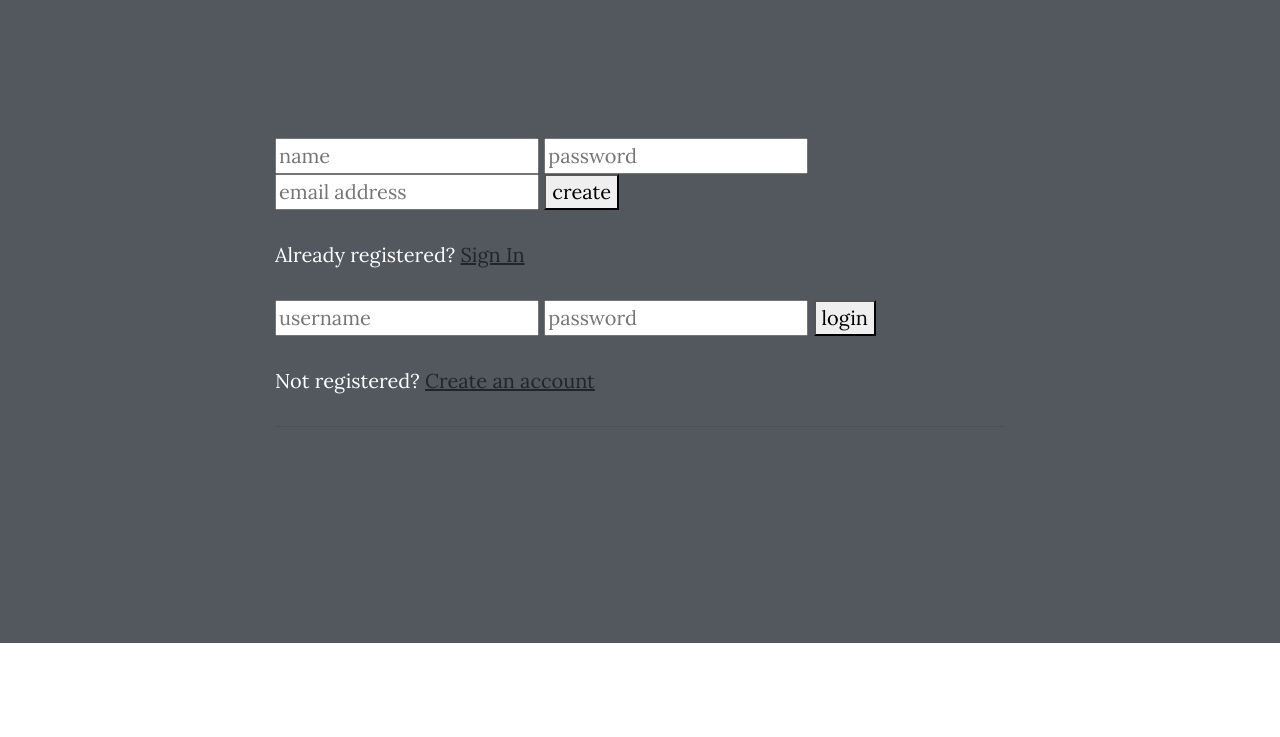
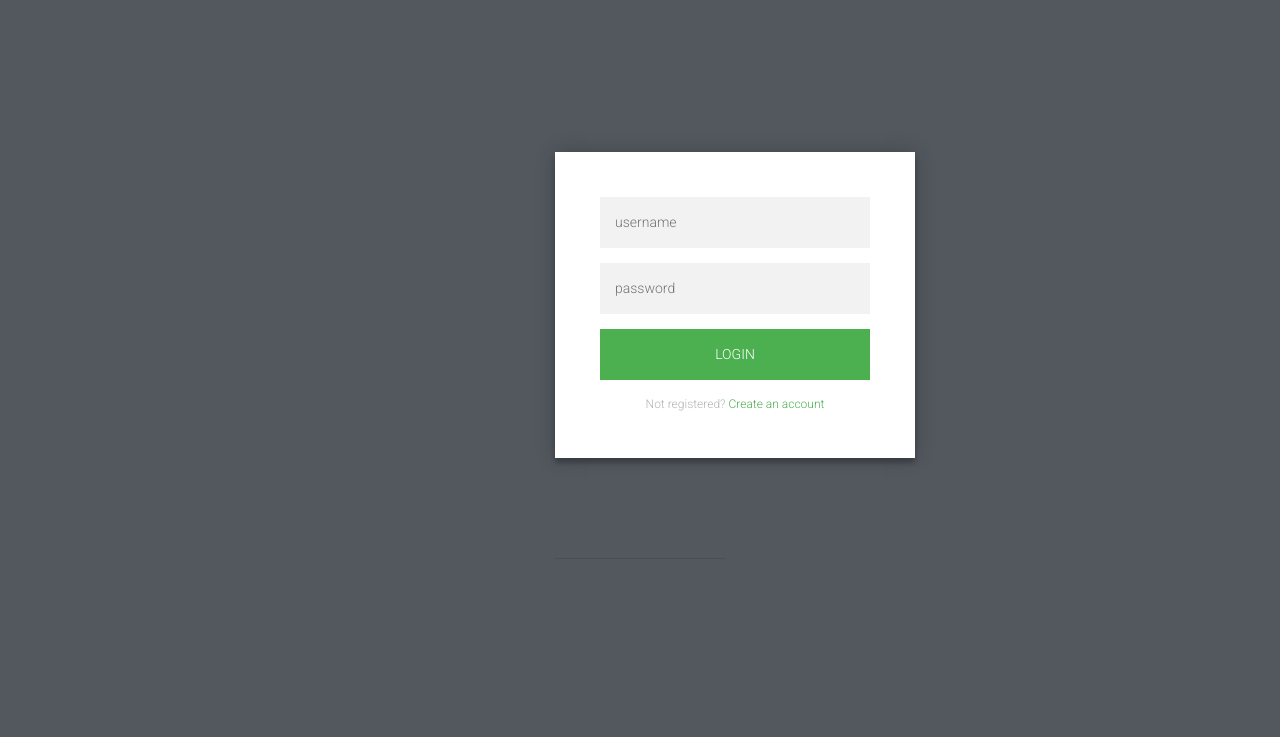
Before and after one commit to a-harhar/lsFrontEnd, a website: page post.html in a window 1280 px wide. Shown: the part 62-799 px from the top of the page. Drawn offline with nearby package versions, Linux system fonts and the light colour scheme.

Commit message:
relating css and js to html for log in page

```diff
--- a/post.html
+++ b/post.html
@@ -20,6 +20,7 @@
 
     <!-- Custom styles for this template -->
     <link href="css/clean-blog.min.css" rel="stylesheet">
+    <link rel="stylesheet" href="post.css">
 
   </head>
 
@@ -128,6 +129,7 @@
 
     <!-- Custom scripts for this template -->
     <script src="js/clean-blog.min.js"></script>
+    <script src="post.js"></script>
 
   </body>
 
```
Also changed, not shown: post.css (renamed from css/post.css).
